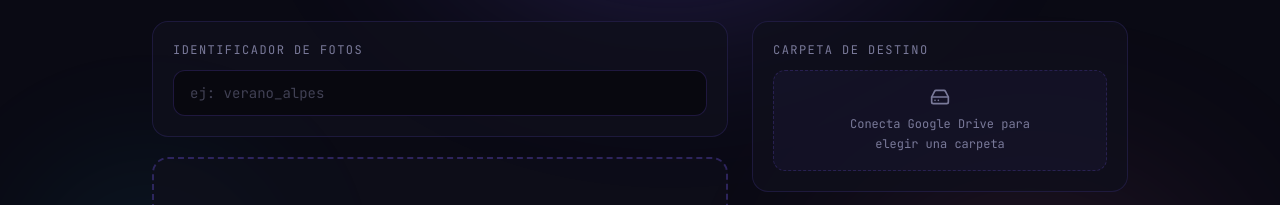
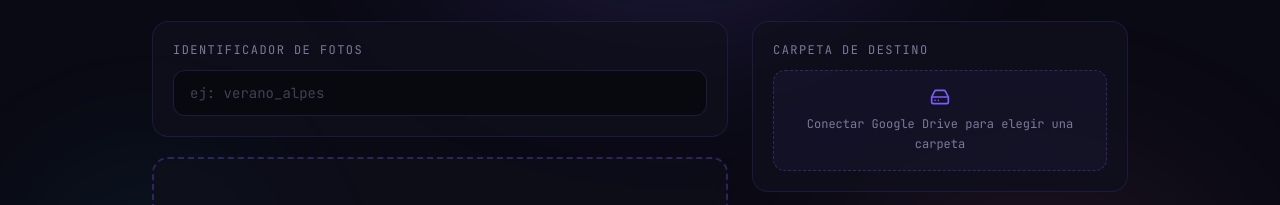
Before and after one commit to Xiza73/photos-to-drive, a React (Vite) app: page / in a window 1280 px wide. Shown: the part 272-477 px from the top of the page. Built offline with nearby package versions, Linux system fonts and the light colour scheme; a web font is replaced by a local one.

Commit message:
feat(ui): make drive connect banner clickable

```diff
--- a/src/App.tsx
+++ b/src/App.tsx
@@ -241,14 +241,16 @@ function App() {
                 Carpeta de destino
               </label>
               {!authed ? (
-                <div className="rounded-xl p-4 flex flex-col items-center text-center gap-2 border border-dashed border-brand/20 bg-brand/5">
-                  <HardDrive className="w-5 h-5 text-muted-foreground" />
+                <button
+                  onClick={toggleDrive}
+                  disabled={busy}
+                  className="w-full rounded-xl p-4 flex flex-col items-center text-center gap-2 border border-dashed border-brand/30 bg-brand/5 hover:bg-brand/10 hover:border-brand/50 transition-all disabled:opacity-60"
+                >
+                  <HardDrive className="w-5 h-5 text-brand" />
                   <p className="text-xs text-muted-foreground leading-relaxed font-mono">
-                    Conecta Google Drive para
-                    <br />
-                    elegir una carpeta
+                    {busy ? "Conectando…" : "Conectar Google Drive para elegir una carpeta"}
                   </p>
-                </div>
+                </button>
               ) : (
                 <button
                   onClick={() => setBrowserOpen(true)}
```
